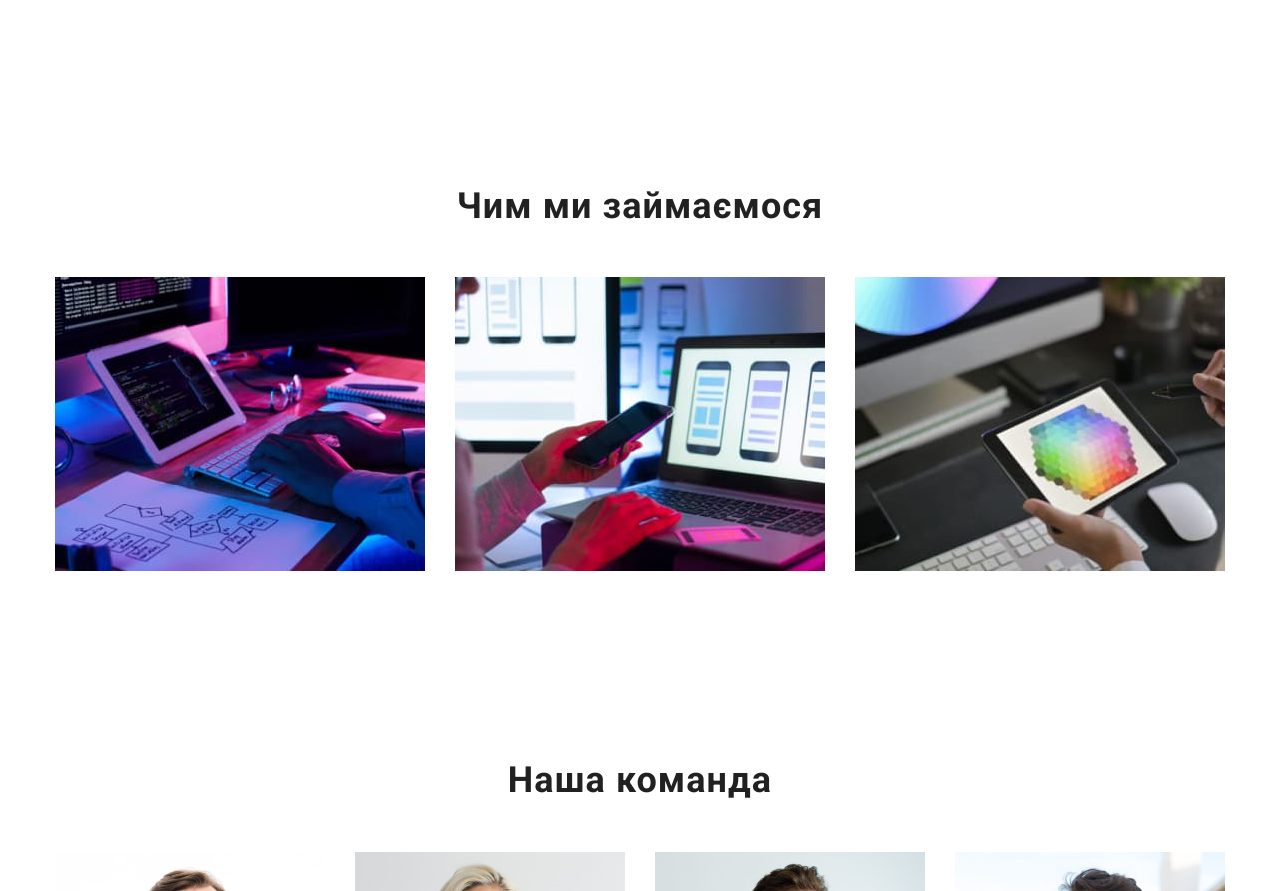
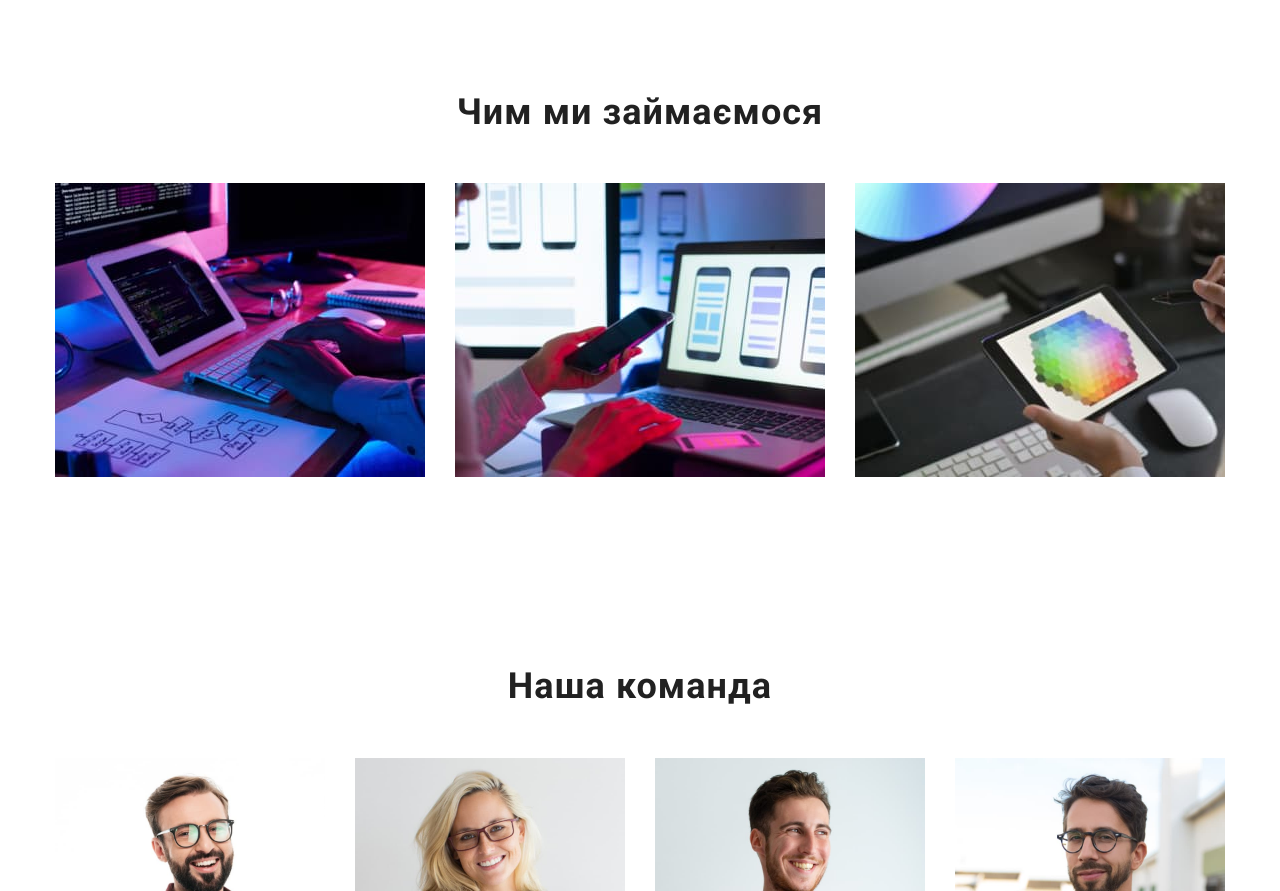
Before and after one commit to AllaGrey/goit-markup-hw-03, a plain HTML site: page index.html in a window 1280 px wide. Shown: the part 875-1766 px from the top of the page. Drawn offline with nearby package versions, Linux system fonts and the light colour scheme.

Commit message:
deleted padding-top in section works

```diff
--- a/css/style.css
+++ b/css/style.css
@@ -189,6 +189,9 @@ ul, ol {
 
 /* WORKS */
 
+.section-works {
+    padding-top: 0;
+}
 .works-title {
     font-weight: 700;
     font-size: 36px;
```
